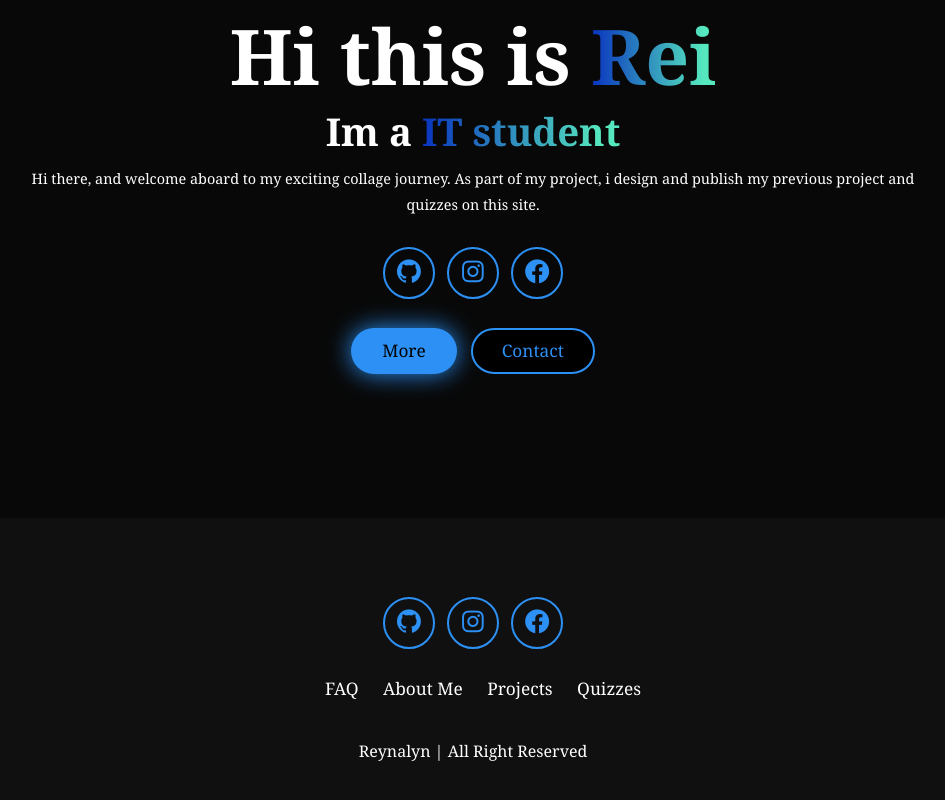
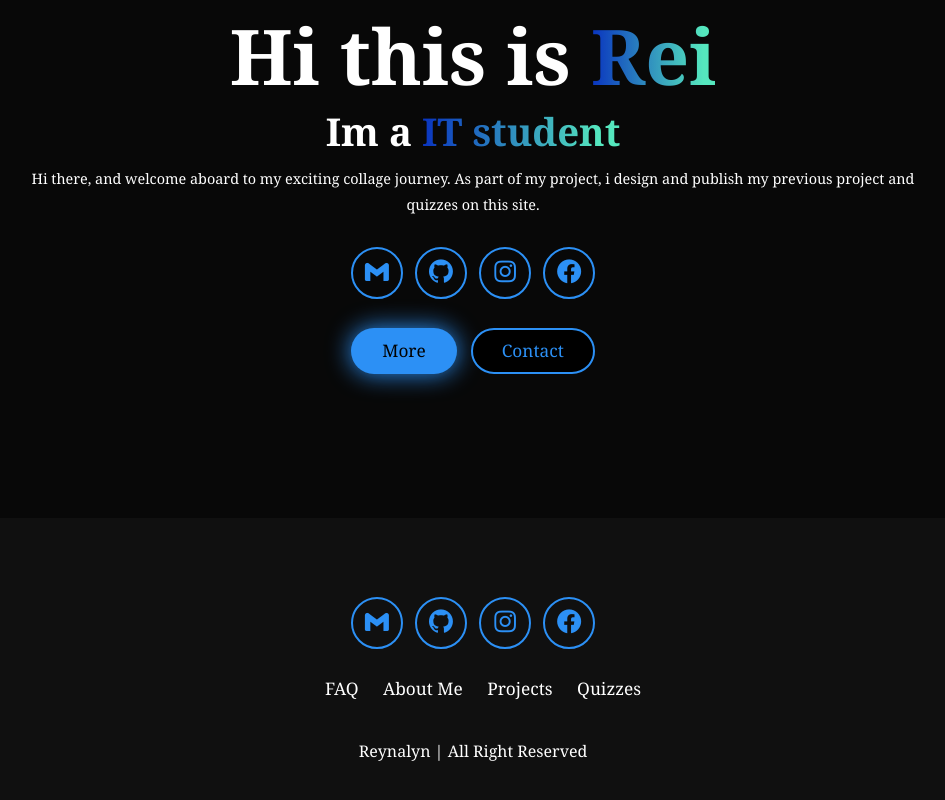
Before and after one commit to MORALES-REI/MyWebPortfolio, a plain HTML site: page index.html in a window 1280 px wide. Shown: the part 908-1708 px from the top of the page, without its empty margins (167-1112 px from the left). Drawn offline with nearby package versions, Linux system fonts and the light colour scheme.

Commit message:
first commit

```diff
--- a/index.html
+++ b/index.html
@@ -38,6 +38,11 @@
                 on this site. </p>
 
                 <div class="social-icons">
+                    <a href="https://mail.google.com/mail/?view=cm&to=reynalynmorales24@gmail.com&su=
+                    Message from Portfolio&body=I hope this email finds you well." target="_blank">
+                        <i class='bx bxl-gmail'></i>
+                    </a>
+
                     <a href="https://github.com/MORALES-REI">
                         <i class='bx bxl-github' ></i>
                     </a>
@@ -67,6 +72,11 @@
     <footer class="footer">
 
         <div class="social-icons">
+            <a href="https://mail.google.com/mail/?view=cm&to=reynalynmorales24@gmail.com&su=
+            Message from Portfolio&body=I hope this email finds you well." target="_blank">
+                <i class='bx bxl-gmail'></i>
+            </a>
+
             <a href="https://github.com/MORALES-REI">
                 <i class='bx bxl-github' ></i>
             </a>
```
Also changed, not shown: about.html (+5 -0 lines), contact.html (+5 -0 lines), project.html (+5 -0 lines), quizzes.html (+5 -0 lines).
